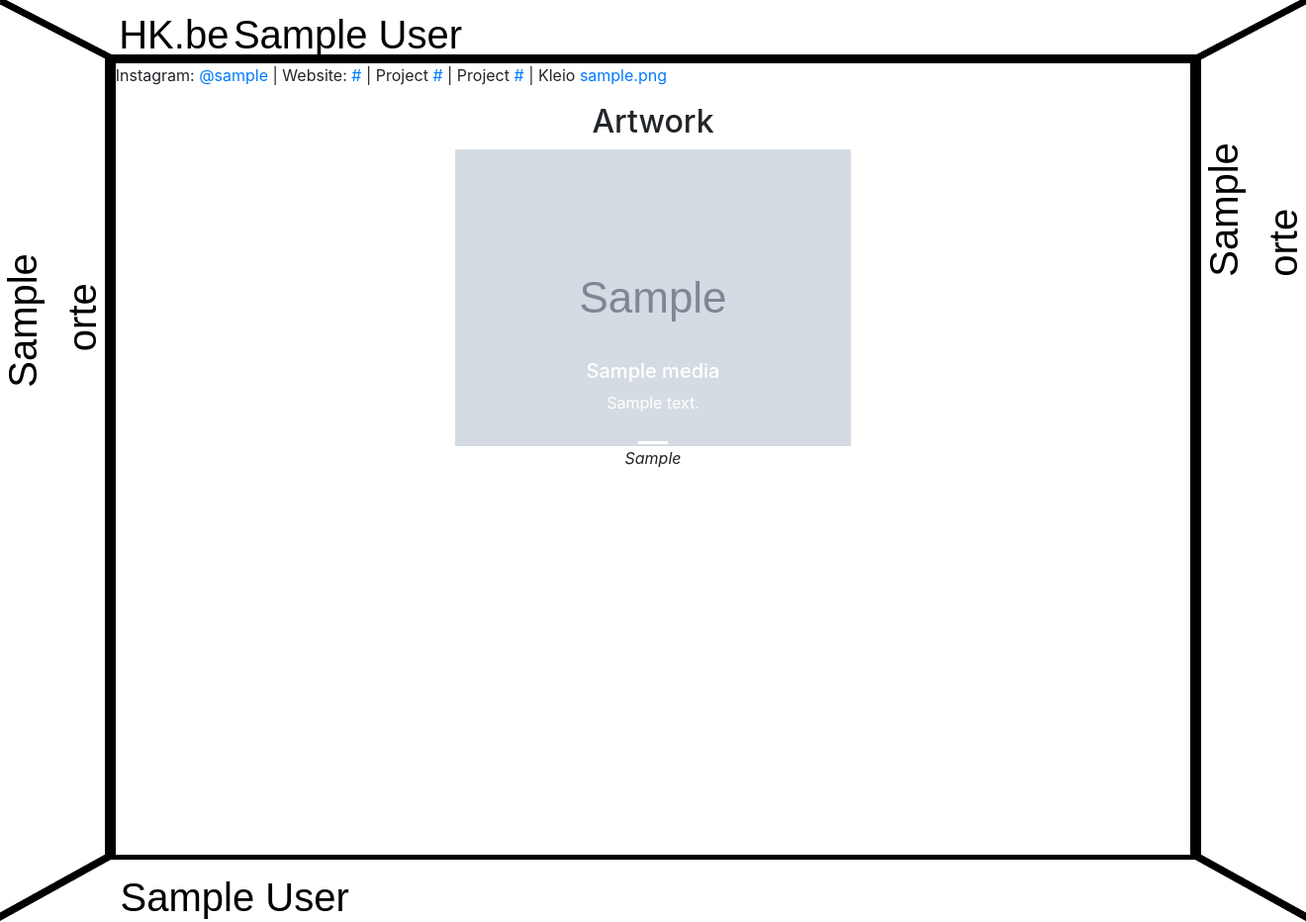
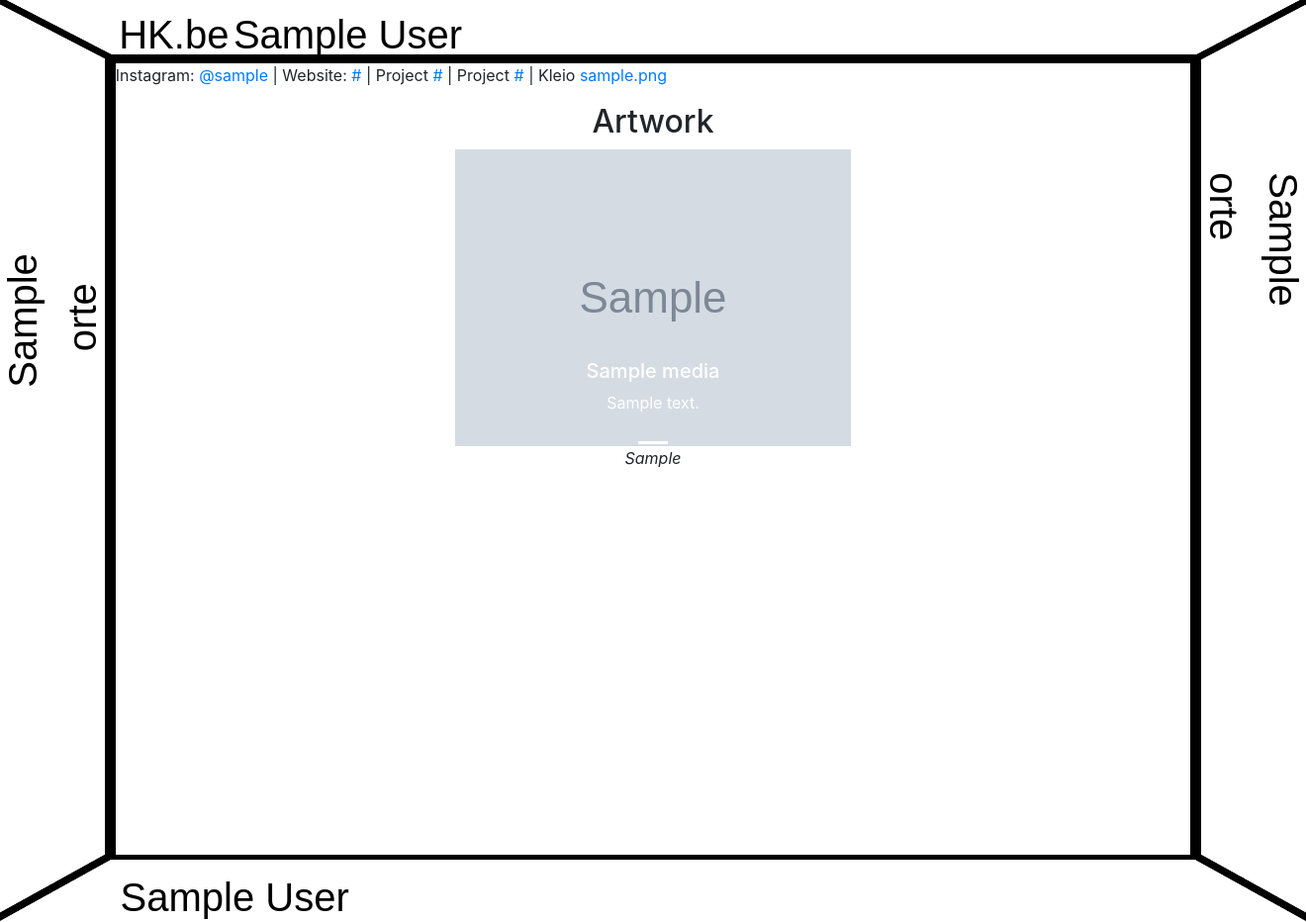
Before and after one commit to HEG-Arc/HotelKroneHKB, a Django app: a page that uses hotelkrone/templates/exhibition/student_detail.html in a window 1320 px wide. Shown: the top 932 px of the page at 99% size. Run offline with Django 3.2, Linux system fonts and the light colour scheme; tables that the repository leaves empty hold one stand-in row (values such as "Sample post"); grey boxes marked "Sample" are stand-in pictures; some libraries are stand-ins or nearby versions; some web fonts are replaced.

Commit message:
Fixes #3 Fixes wrong id on right text

```diff
--- a/hotelkrone/templates/exhibition/orte_detail.html
+++ b/hotelkrone/templates/exhibition/orte_detail.html
@@ -63,9 +63,9 @@
 
             <div id="mar-right">
               {%  if object.entrance %}
-                <div id="txtleft"><span class="whitetxt">x</span></div>
+                <div id="txtright"><span class="whitetxt">x</span></div>
               {% else %}
-                <div id="txtleft"><a href="{{ object.next.get_absolute_url }}" class="linknames">{{ object.next.name }}</a></div>
+                <div id="txtright"><a href="{{ object.next.get_absolute_url }}" class="linknames">{{ object.next.name }}</a></div>
               {% endif %}
             </div>
         </div>
--- a/hotelkrone/templates/exhibition/student_detail.html
+++ b/hotelkrone/templates/exhibition/student_detail.html
@@ -85,9 +85,9 @@
 
             <div id="mar-right">
               {%  if not second_orte %}
-                <div id="txtleft"><span class="whitetxt">x</span></div>
+                <div id="txtright"><span class="whitetxt">x</span></div>
               {% else %}
-                <div id="txtleft"><a href="{{ second_orte.orte.get_absolute_url }}" class="linknames">{{ second_orte.orte.name }}</a></div>
+                <div id="txtright"><a href="{{ second_orte.orte.get_absolute_url }}" class="linknames">{{ second_orte.orte.name }}</a></div>
               {% endif %}
             </div>
         </div>
```
